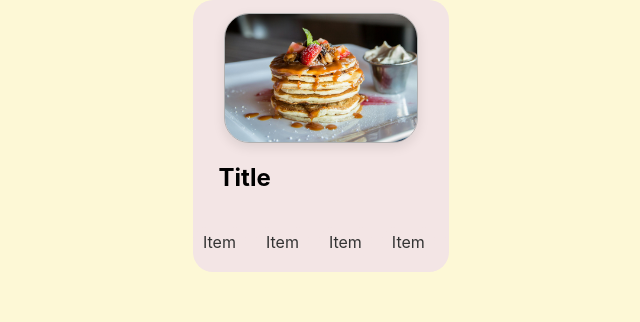
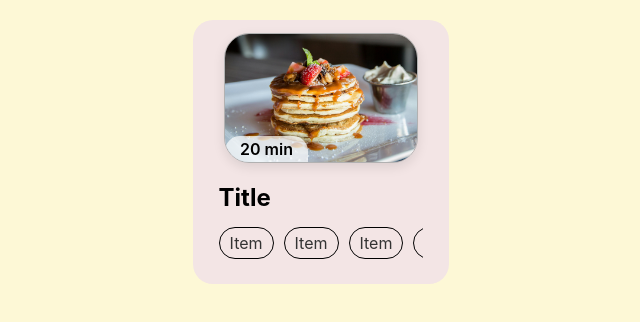
Before and after one commit to elidaarnaut/CulinaryConnect-frontend, a React (Create React App) app in the folder culinary-connect/: page / in a window 1280 px wide. Shown: the top 322 px of the page, without its empty margins (319-959 px from the left). Built offline with nearby package versions, Linux system fonts and the light colour scheme.

Commit message:
Created recipeItem component

```diff
--- a/culinary-connect/src/App.css
+++ b/culinary-connect/src/App.css
@@ -120,15 +120,19 @@ html {
   margin: auto;
   flex-direction: column;
   padding-top: 1vi;
+  margin-top: 20px;
+
 
 }
 
 .recipeTitle {
   align-self: start;
   padding-left: 10%;
+  margin-bottom: 0px;
 }
 
 .cardImgContainer {
+  position: relative;
   width: 75%;
   height: 10vi;
   border: 1px solid rgb(177, 177, 177);
@@ -142,12 +146,32 @@ html {
   height: 100%;
 }
 
+.cookingTime {
+  position: absolute;
+  bottom: 0; /* Position it at the top */
+  height: 20%;
+  left: 0; /* Position it at the left */
+  background-color: rgba(255, 255, 255, 0.7); /* Adjust the background color and opacity */
+  padding: 0px 15px;
+  border-radius: 15px 15px 0px 0; /* Adjust the border-radius */
+  display: flex;
+  align-items: center;
+  justify-content: center;
+}
+
+.cookingTime p {
+  font-weight: 600;
+}
+
 .tagSlider {
   display: flex;
+  margin: auto;
   margin-top: 15px;
-  margin-bottom: 15px;
-  width: 100%;
+  margin-bottom: 25px;
+  width: 80%;
   overflow-x: auto;
+
+
 }
 
 .tagSlider::-webkit-scrollbar {
@@ -157,11 +181,18 @@ html {
 .tagItem {
   background-color: #f3e5e5;
   color: #333;
+  width: auto;
   padding: 5px 10px;
   border-radius: 20px;
+  border: 1px solid black;
+  padding-left: 10px;
+  padding-right: 10px;
   margin-right: 10px; /* Adjust margin between tags */
   white-space: nowrap; /* Prevent tags from wrapping to new line */
+  opacity: 1;
+  transition: opacity 0.5s ease;
 }
+
 
 /* .App {
   text-align: center;
--- a/culinary-connect/src/components/RecipeItem.js
+++ b/culinary-connect/src/components/RecipeItem.js
@@ -5,7 +5,10 @@ function RecipeItem() {
     return (
         <div className='recipeItem'>
             <div className='cardImgContainer'>
-                <img src={pancakePlaceholder} alt='Photo of Pancakes'></img>
+                <img src={pancakePlaceholder} alt='Pancakes'></img>
+                <div className='cookingTime'>
+                    <p>20 min</p>
+                </div>
             </div>
             <h2 className='recipeTitle'>Title</h2>
             <div className='tagSlider'>
@@ -14,7 +17,8 @@ function RecipeItem() {
                 <span className='tagItem'>Item</span>
                 <span className='tagItem'>Item</span>
                 <span className='tagItem'>Item</span>
-                <span className='tagItem'>Item</span><span className='tagItem'>Item</span>
+                <span className='tagItem'>Item</span>
+                <span className='tagItem'>Item</span>
                 <span className='tagItem'>Item</span>
                 <span className='tagItem'>Item</span>
                 <span className='tagItem'>Item</span>
```
